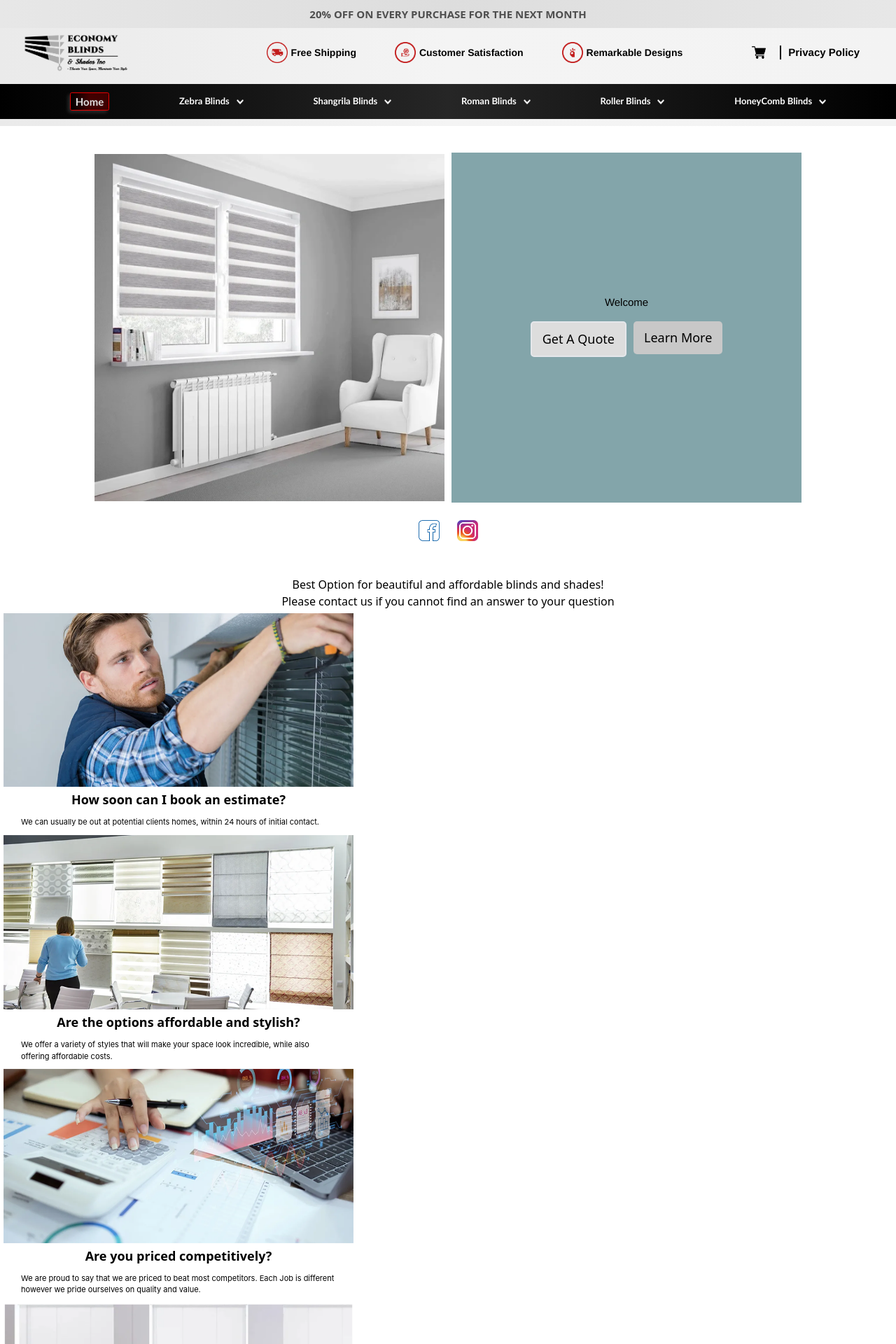
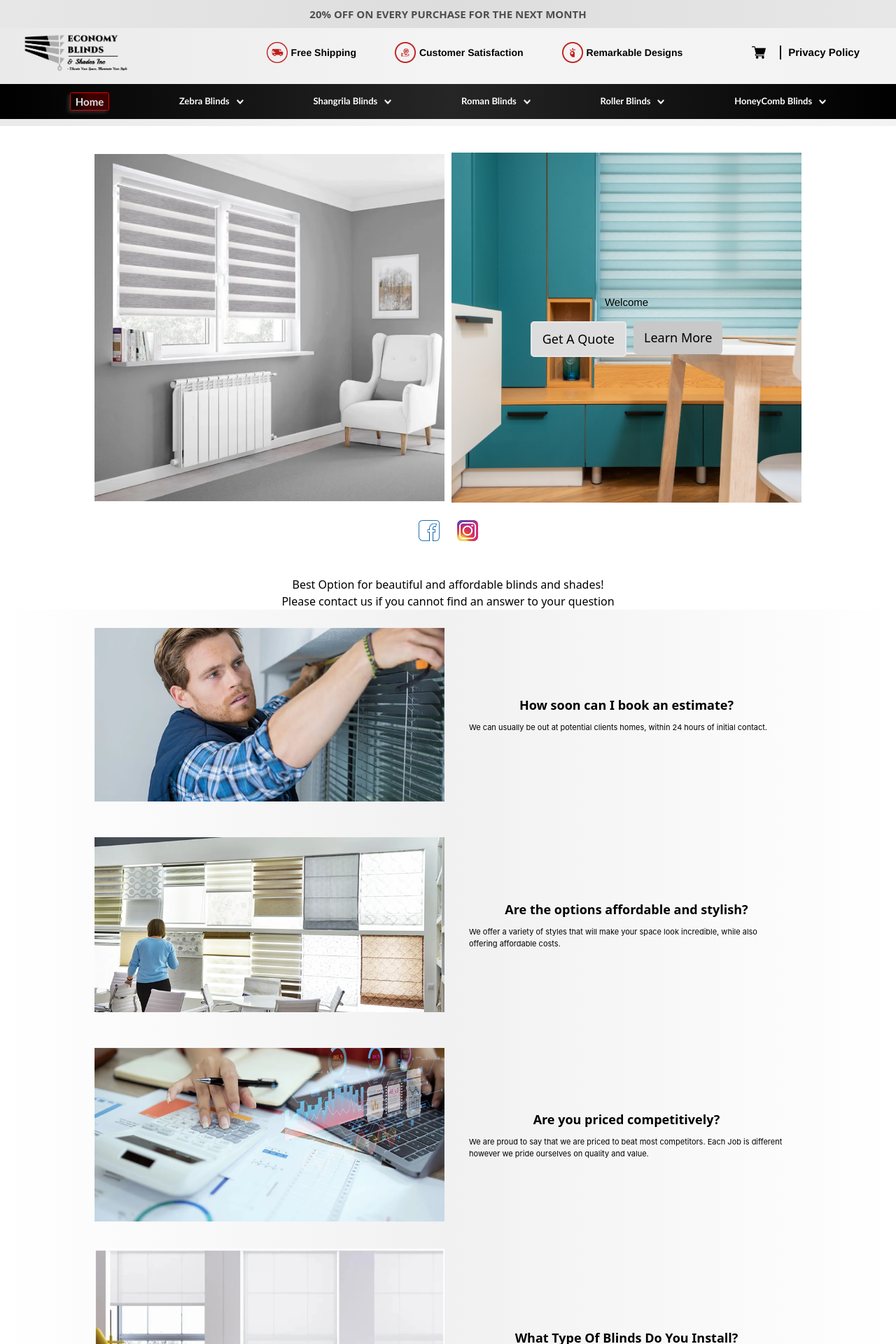
Before and after one commit to deodagee/economyblindsandshades, a Next.js app: page / in a window 1280 px wide. Shown: the top 1920 px of the page at 70% size. Built offline with nearby package versions, Linux system fonts and the light colour scheme.

Commit message:
Add files via upload

```diff
--- a/styles/components/home.module.css
+++ b/styles/components/home.module.css
@@ -33,13 +33,18 @@
 }
 
 .box {
-  background-color: rgb(131, 165, 170);
+  background: linear-gradient(to right, #779499, #415c61, #415c61, #446065);
   align-items: center;
   justify-content: center;
   width: 500px;
   height: 500px;
   display: flex;
   flex-direction: column;
+  background-image: url("/rfblinds.jpg");
+  background-repeat: no-repeat;
+  background-position: center;
+  background-size: cover;
+
 }
 
 .box_prt1 {
@@ -52,6 +57,7 @@
   font-family: 'Franklin Gothic Medium', 'Arial Narrow', Arial, sans-serif;
   font-size: 15px;
 }
+
 
 .box_prt2 {
   display: flex;
@@ -123,13 +129,31 @@
 
 }
 
-.two_section_div {
+.two_section_div1, .two_section_div2, .two_section_div3, .two_section_div4 {
   display: flex;
   flex-direction: row;
-  height: 500px;
   align-items: center;
   justify-content: center;
+  background: linear-gradient(to right, rgb(255, 255, 255), rgb(241, 241, 241), rgb(255, 255, 255));
+
 }
+
+.two_section_div1 {
+  height: 300px;
+}
+
+.two_section_div2 {
+  height: 300px;
+}
+
+.two_section_div3 {
+  height: 300px;
+}
+
+.two_section_div4 {
+  height: 400px;
+}
+
 
 
 .whattypeofblindspng {
```
